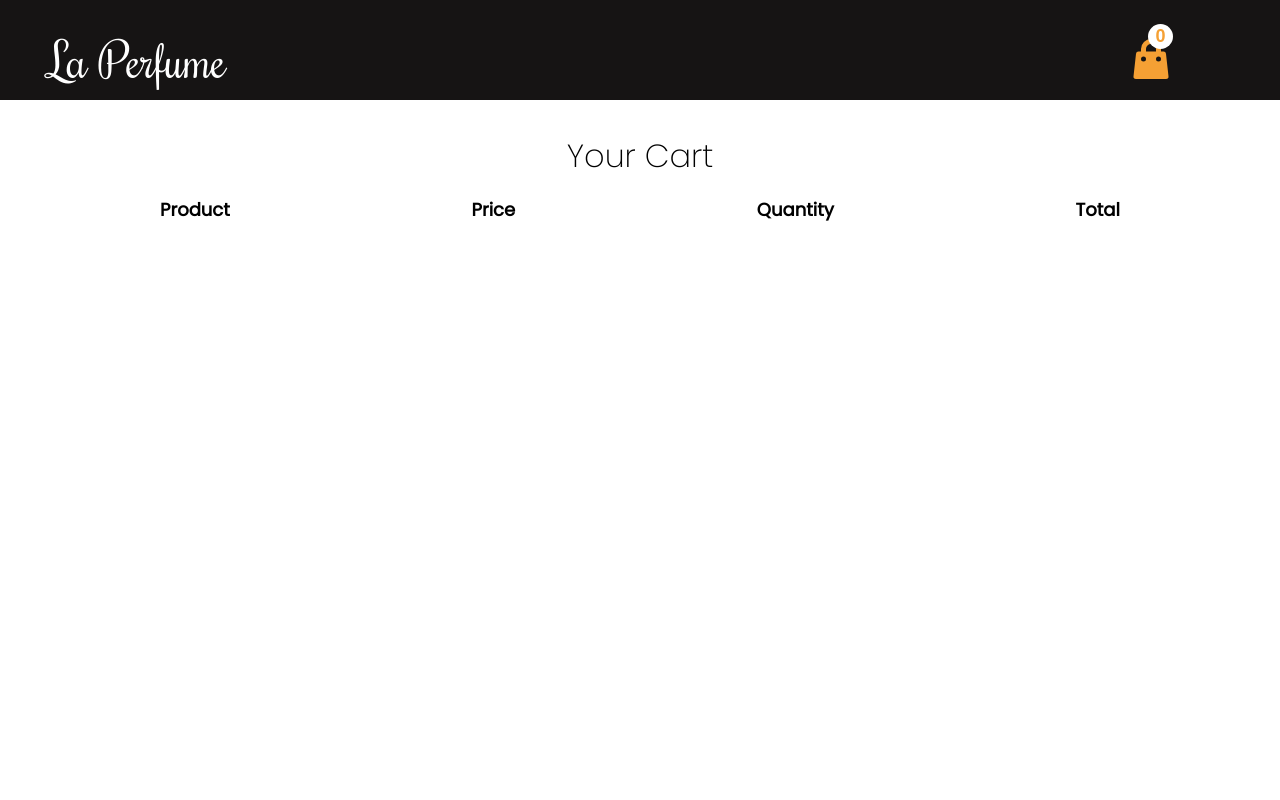
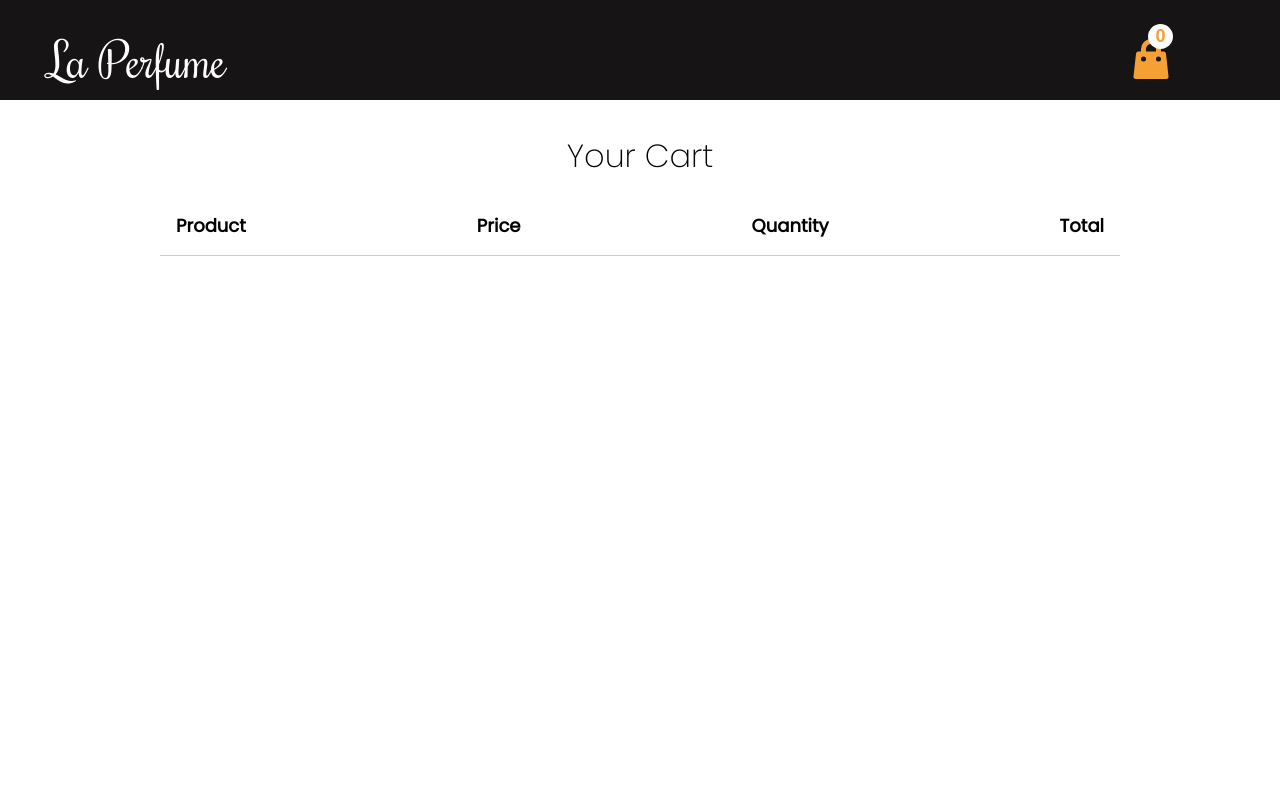
Before and after one commit to DeveloperAspire/la-perfume, a React (Create React App) app: page / in a window 1280 px wide. Shown: the top 800 px of the page. Built offline with nearby package versions, Linux system fonts and the light colour scheme.

Commit message:
Adjusted the styles

```diff
--- a/src/components/Cart/Cart.module.css
+++ b/src/components/Cart/Cart.module.css
@@ -18,9 +18,10 @@
       display: flex;
       text-align: center;
       align-items: center;
+      padding: 1rem;
       margin: 0 auto;
       justify-content: space-between;
-      /* padding: 1rem 3rem; */
+      border-bottom: 1px solid #CCCCCC;
 }
 .cart .table--head span{
       display: inline-block;
```
